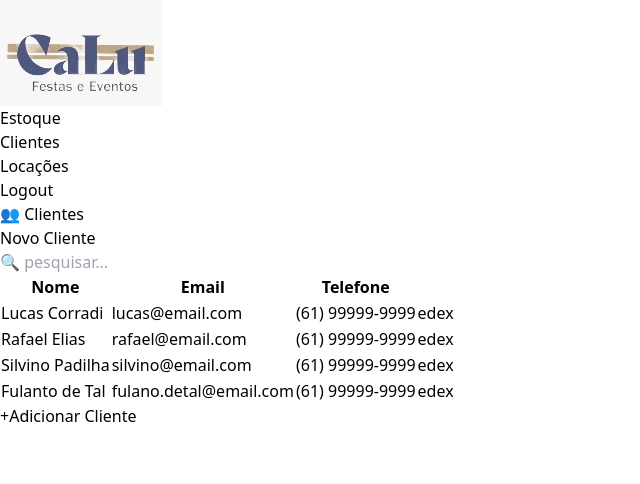
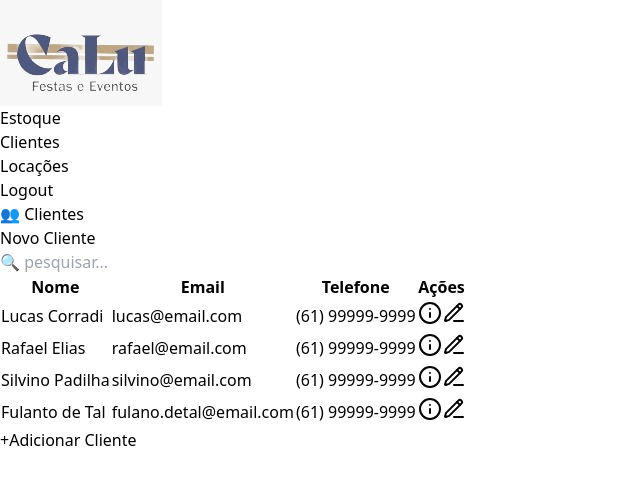
Before and after one commit to Psnsilvino/CaluFestas, a React (Vite) app: page /clientes in a window 1280 px wide. Shown: the top 484 px of the page, without its empty margins (0-640 px from the left). Built offline with nearby package versions, Linux system fonts and the light colour scheme.

Commit message:
alteracoes em aula

```diff
--- a/src/components/ClientRow.tsx
+++ b/src/components/ClientRow.tsx
@@ -1,3 +1,4 @@
+import { PencilLine, Info } from 'lucide-react';
 import React from 'react';
 
 
@@ -20,10 +21,10 @@ const ClientRow: React.FC<ClientRowProps> = ({ client }) => {
       <td className="border p-3">{client.phone}</td>
       <td className="border p-3 text-center flex items-center justify-center gap-2">
         <button className="text-gray-600 hover:text-blue-500">
-          ed
+          <Info />
         </button>
-        <button className="text-gray-600 hover:text-blue-500">
-          ex
+        <button className="text-gray-600 hover:text-orange-500">
+          <PencilLine />
         </button>
       </td>
     </tr>
--- a/src/components/NavBar.tsx
+++ b/src/components/NavBar.tsx
@@ -1,4 +1,4 @@
-import { Archive } from "lucide-react";
+
 import { Link } from "react-router-dom";
 import logo from "../assets/logo.png"
 
@@ -8,7 +8,7 @@ const NavBar = () => {
 			<nav className="bg-blue-900 text-white px-6 py-4 flex justify-between items-center">
 				{/* Logo */}
 				<Link to={"/"} className="text-3xl font-bold">
-					<img src={logo} alt="logo" className="w-24"/>
+					<img src={logo} alt="logo" className="w-24" />
 				</Link>
 				{/* Links */}
 				<ul className="flex space-x-8 text-lg">
@@ -23,9 +23,11 @@ const NavBar = () => {
 					</li>
 				</ul>
 				{/* Logout button */}
-				<button className="bg-blue-800 hover:bg-blue-700 text-white py-2 px-4 rounded-full">
-					Logout
-				</button>
+				<Link to={"/login"}>
+					<button className="bg-blue-800 hover:bg-blue-700 text-white py-2 px-4 rounded-full">
+						Logout
+					</button>
+				</Link>
 			</nav>
 			{/* Título abaixo da Navbar */}
 
--- a/src/pages/clientes.tsx
+++ b/src/pages/clientes.tsx
@@ -26,7 +26,7 @@ const Clients: React.FC = () => {
 
   return (
     <>
-    <NavBar/>
+      <NavBar />
       <div className="p-8">
         <div className="flex items-center justify-between mb-6">
           <h1 className="text-2xl font-semibold flex items-center gap-2">
@@ -53,7 +53,7 @@ const Clients: React.FC = () => {
               <th className="border p-3 text-left font-medium">Nome</th>
               <th className="border p-3 text-left font-medium">Email</th>
               <th className="border p-3 text-left font-medium">Telefone</th>
-            <th className="border p-3"></th>
+              <th className="border p-3">Ações</th>
             </tr>
           </thead>
           <tbody>
--- a/src/pages/home.tsx
+++ b/src/pages/home.tsx
@@ -1,11 +1,12 @@
 import React from 'react';
 import NavBar from '../components/NavBar';
+import { Link } from 'react-router-dom';
 
 
 const Home: React.FC = () => {
   return (
     <>
-    <NavBar/>
+      <NavBar />
       <div className="p-8">
         <div className="flex items-start justify-between">
           {/* Banner de boas-vindas com largura menor */}
@@ -28,22 +29,28 @@ const Home: React.FC = () => {
         {/* Seção de Cartões */}
         <div className="grid grid-cols-1 sm:grid-cols-3 gap-4 mt-8">
           {/* Card Estoque */}
+          <Link to={"/estoque"}>
             <div className="bg-yellow-400 text-white rounded-lg p-6 flex flex-col items-center space-y-2 hover:bg-yellow-500 transition">
               <div className="text-4xl">📋</div>
               <span className="text-xl font-semibold">Estoque</span>
             </div>
+          </Link>
 
           {/* Card Clientes */}
+          <Link to={"/clientes"}>
             <div className="bg-yellow-400 text-white rounded-lg p-6 flex flex-col items-center space-y-2 hover:bg-yellow-500 transition">
               <div className="text-4xl">👥</div>
               <span className="text-xl font-semibold">Clientes</span>
             </div>
+          </Link>
 
           {/* Card Locações */}
+          <Link to={"/locacoes"}>
             <div className="bg-yellow-400 text-white rounded-lg p-6 flex flex-col items-center space-y-2 hover:bg-yellow-500 transition">
               <div className="text-4xl">🚚</div>
               <span className="text-xl font-semibold">Locações</span>
             </div>
+          </Link>
         </div>
       </div>
     </>
--- a/src/pages/login.tsx
+++ b/src/pages/login.tsx
@@ -1,3 +1,5 @@
+import { Link } from "react-router-dom";
+
 const Login = () => {
   return (
     <div className="flex items-center justify-center min-h-screen bg-gray-100">
@@ -20,12 +22,14 @@ const Login = () => {
               className="w-full p-3 mt-2 rounded-lg bg-gray-200 focus:outline-none focus:ring-2 focus:ring-blue-500"
             />
           </div>
+          <Link to={"/"}>
             <button
               type="submit"
               className="w-full p-3 text-white bg-blue-600 rounded-lg hover:bg-blue-700 focus:outline-none focus:ring-2 focus:ring-blue-500 focus:ring-opacity-50"
             >
               Login
             </button>
+          </Link>
         </form>
       </div>
     </div>
```
Lines whose indentation alone changed are shown as unchanged.
